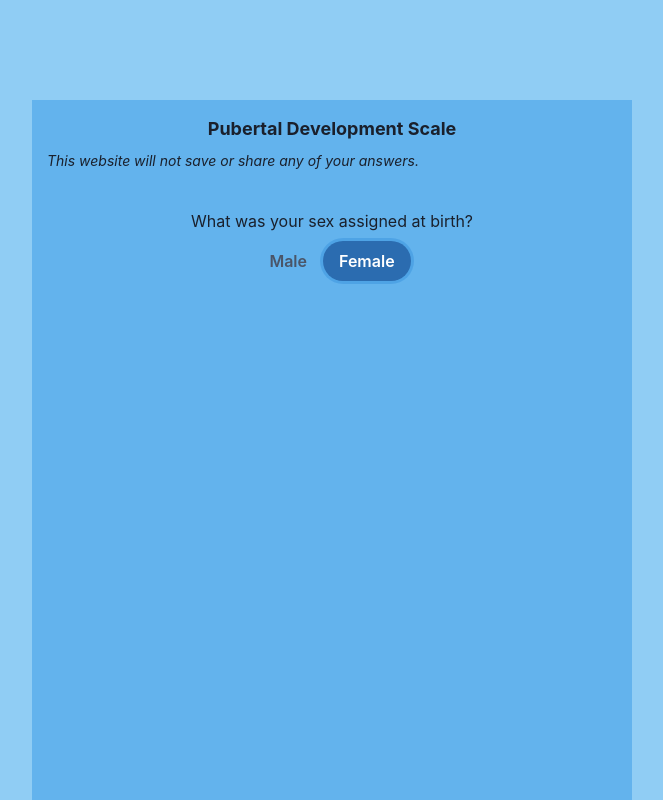
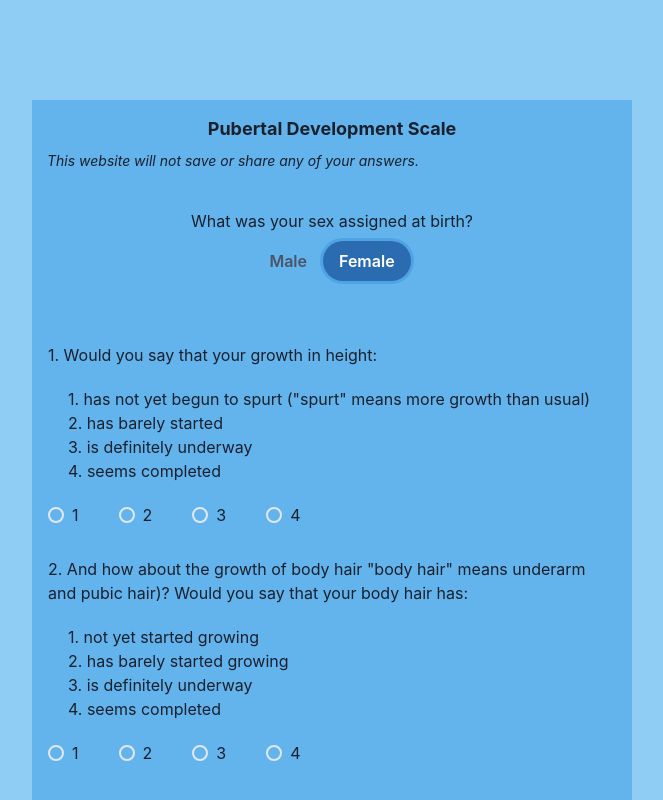
Before and after one commit to adeick/pubertal-development-scale, a Next.js app: page / in a window 1280 px wide. Both pictures are taken after a click on the tab "Female". Shown: the top 800 px of the page, without its empty margins (308-971 px from the left). Built offline with nearby package versions, Linux system fonts and the light colour scheme.

Commit message:
Added female input
(Female Calculations are not finished)

```diff
--- a/pages/index.js
+++ b/pages/index.js
@@ -247,7 +247,178 @@ const Home = () => {
           </Box>
           </TabPanel>
           <TabPanel>
-            {/* <p>two!</p> */}
+          {/* Female */}
+          <Text fontSize="16px" pt="30px" align="left" w="100%">
+          1. Would you say that your growth in height:
+          </Text>
+          <Text fontSize="16px" pl="20px" py="20px" align="left" w="100%">
+          1. has not yet begun to spurt ("spurt" means more growth than usual)
+          <br/>
+          2. has barely started
+          <br/>
+          3. is definitely underway
+          <br/>
+          4. seems completed
+          </Text>
+          <RadioGroup colorScheme="blackAlpha"  onChange={setPeta} value={peta}>
+            <HStack spacing="40px">
+              <Radio value="1">1</Radio>
+              <Radio value="2">2</Radio>
+              <Radio value="3">3</Radio>
+              <Radio value="4">4</Radio>
+            </HStack>
+          </RadioGroup>
+          {/* 2. */}
+          <Text fontSize="16px" pt="30px" align="left" w="100%">
+          2. And how about the growth of body hair "body hair" means underarm and
+            pubic hair)? Would you say that your body hair has:
+          </Text>
+          <Text fontSize="16px" pl="20px" py="20px" align="left" w="100%">
+          1. not yet started growing<br/>
+          2. has barely started growing<br/>
+          3. is definitely underway<br/>
+          4. seems completed
+          </Text>
+          <RadioGroup colorScheme="blackAlpha"  onChange={setPetb} value={petb}>
+            <HStack spacing="40px">
+              <Radio value="1">1</Radio>
+              <Radio value="2">2</Radio>
+              <Radio value="3">3</Radio>
+              <Radio value="4">4</Radio>
+            </HStack>
+          </RadioGroup>
+          {/* 3. */}
+          <Text fontSize="16px" pt="30px" align="left" w="100%">
+          3. Have you noticed any skin changes, especially pimples?
+          </Text>
+          <Text fontSize="16px" pl="20px" py="20px" align="left" w="100%">
+          1. not yet started showing changes<br/>
+          2. have barely started showing changes<br/>
+          3. skin changes are definitely underway<br/>
+          4. skin changes seem completed
+          </Text>
+          <RadioGroup colorScheme="blackAlpha"  onChange={setPetc} value={petc}>
+            <HStack spacing="40px">
+              <Radio value="1">1</Radio>
+              <Radio value="2">2</Radio>
+              <Radio value="3">3</Radio>
+              <Radio value="4">4</Radio>
+            </HStack>
+          </RadioGroup>
+          {/* 4. */}
+          <Text fontSize="16px" pt="30px" align="left" w="100%">
+          4. Have your breasts begun to grow?
+          </Text>
+          <Text fontSize="16px" pl="20px" py="20px" align="left" w="100%">
+          1. not yet started growing<br/>
+          2. have barely started changes<br/>
+          3. breast growth is definitely underway<br/>
+          4. breast growth seems completed
+          </Text>
+          <RadioGroup colorScheme="blackAlpha"  onChange={setPetd} value={petd}>
+            <HStack spacing="40px">
+              <Radio value="1">1</Radio>
+              <Radio value="2">2</Radio>
+              <Radio value="3">3</Radio>
+              <Radio value="4">4</Radio>
+            </HStack>
+          </RadioGroup>
+          {/* 5. */}
+          <Text fontSize="16px" pt="30px" align="left" w="100%">
+          5. Have you begun to menstruate?
+          </Text>
+          <Text fontSize="16px" pl="20px" py="20px" align="left" w="100%">
+          1. no<br/>
+          2. yes
+          </Text>
+          <RadioGroup colorScheme="blackAlpha"  onChange={setFpete} value={fpete}>
+            <HStack spacing="40px">
+              <Radio value="1">1</Radio>
+              <Radio value="2">2</Radio>
+              <Radio value="3">3</Radio>
+              <Radio value="4">4</Radio>
+            </HStack>
+          </RadioGroup>
+
+
+          <Button colorScheme="blue" onClick={() => {
+            if(peta * petb * petc * petd * fpete == 0){
+              alert("You forgot to fill out a bubble!");
+            }
+            else{
+              // Calculations
+              let petbm = (+petb > 2) ? +petb + 1 : +petb;
+              let petcm = +petc;
+                // setPetbm((+petb > 2) ? +petb + 1 : +petb); //1234 to 1245
+                // setPetcm(+petc);
+              let adrenm = petbm + petcm;
+              let adrenm2 = 0;
+                // setAdrenm(petbm + petcm); //using int
+              switch(adrenm){
+                case 2: //adrenm = 1
+                case 3: //adrenm = 1.5
+                  adrenm2 = (petcm); //either 1 or 2
+                  break;
+                case 4: //adrenm = 2
+                  adrenm2 = (2);
+                  break;
+                case 5: //adrenm = 2.5
+                  adrenm2 = ((petbm == 4) ? 3 : 2); //=3 is petbm is 4, otherwise =2
+                  break;
+                case 6:
+                  adrenm2 = (3);
+                  break;
+                case 7:
+                case 8:
+                  adrenm2 = (4);
+                  break;
+                case 9:
+                case 10:
+                  adrenm2 = (5);
+                  break;
+                default:
+                  adrenm2 = (0);
+                  break; //default case should be impossible
+              }
+              //End adrenm, start gonadm
+              let petam = (+peta > 1) ? +peta + 1 : +peta;
+              let petdm = (+petd > 2) ? +petd + 1 : +petd;
+                // setPetam((+peta > 1) ? +peta + 1 : +peta); //1234 to 1345
+                // setPetdm((+petd > 2) ? +petd + 1 : +petd); //1234 to 1235
+              let gonadm = (petam + petdm);
+                // setGonadm(petam + petdm);
+              let gonadm2 = 0;
+
+              if(gonadm == 2 && +mpete == 1) gonadm2 = (1);
+              if(gonadm == 2 && +mpete > 1) gonadm2 = (2);
+              if(gonadm == 3 && +mpete == 1) gonadm2 = (1);
+              if(gonadm == 3 && +mpete > 1) gonadm2 = (2);
+              if(gonadm == 4 && +mpete == 1 && petd == 1) gonadm2 = (1);
+              if(gonadm == 4 && +mpete == 1 && petd > 1) gonadm2 = (2);
+              if(gonadm == 4 && +mpete > 1) gonadm2 = (3);
+              if(gonadm == 5 && +mpete == 1) gonadm2 = (2);
+              if(gonadm == 5 && +mpete > 1) gonadm2 = (3);
+              if(gonadm == 6) gonadm2 = (3);
+              if(gonadm == 7 && +mpete == 1) gonadm2 = (4);
+              if(gonadm == 7 && +mpete == 2) gonadm2 = (4);
+              if(gonadm == 7 && +mpete > 2) gonadm2 = (5);
+              if(gonadm == 8 && +mpete == 1) gonadm2 = (4);
+              if(gonadm == 8 && +mpete == 2) gonadm2 = (4);
+              if(gonadm == 8 && +mpete > 2) gonadm2 = (5);
+              if(gonadm > 8) gonadm2 = (5);
+
+              setPDSS((adrenm2 + gonadm2) / 2);
+              setPDSAdrenal(adrenm2);
+              setPDSGonadal(gonadm2);
+            }
+          }}>
+            Calculate!
+          </Button>
+          <Box>
+            {(pdss == 0) ? "": <>{"PDSS is " + pdss}<br/></>}
+            {(pds_adrenal == 0) ? "": <>{"PDS-adrenal is " + pds_adrenal}<br/></>}
+            {(pds_gonadal == 0) ? "": <>{"PDS-gonadal is " + pds_gonadal}<br/></>}
+          </Box>
           </TabPanel>
         </TabPanels>
       </Tabs>
```
